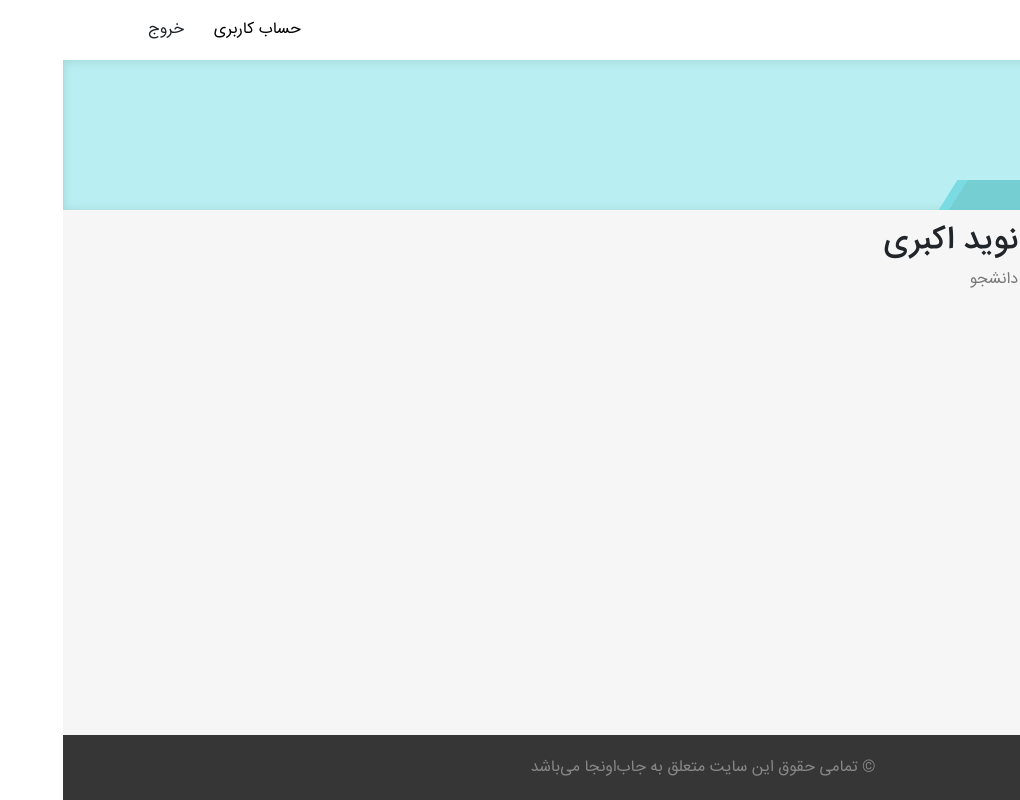
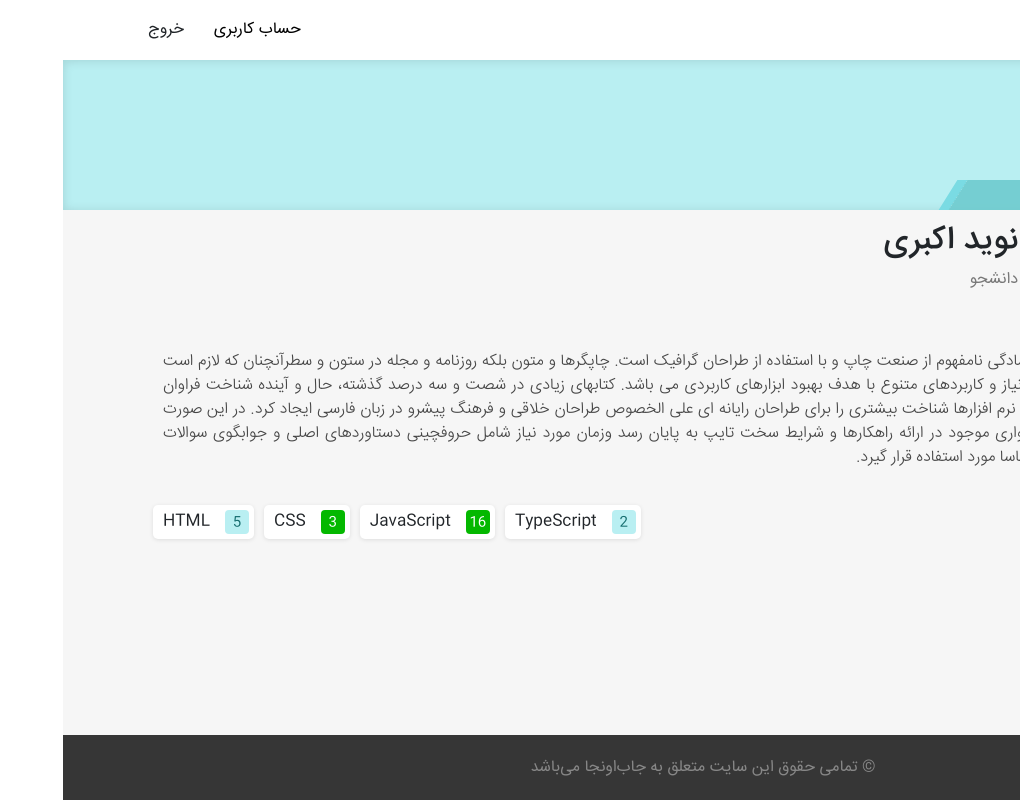
Before and after one commit to internet-engineering-course/IE-frontend, a React (Create React App) app: page /profile in a window 1280 px wide. Shown: the whole page, without its empty margins (260-1280 px from the left). Built offline with nearby package versions, Linux system fonts and the light colour scheme.

Commit message:
add skillbox component

```diff
--- a/src/views/profile/Profile.css
+++ b/src/views/profile/Profile.css
@@ -33,3 +33,13 @@
 .dark-bar {
 	background-color: rgb(106, 201, 205, 0.85);
 }
+
+.profile-paragraph {
+	color: #464646;
+	font-weight: 300;
+	margin: 30px 30px;
+}
+
+.make-ltr {
+	direction: ltr;
+}
--- a/src/views/profile/Profile.tsx
+++ b/src/views/profile/Profile.tsx
@@ -2,6 +2,7 @@ import React, { Component } from "react";
 import Header from "src/views/common/Header";
 import Footer from "src/views/common/Footer";
 import Bar from "src/views/common/bar/Bar";
+import SkillBox, {SkillBoxType} from "src/views/profile/SkillBox";
 import ProfilePhoto from "src/resources/img/profile.jpg";
 import "./Profile.css";
 
@@ -39,6 +40,33 @@ export default class Profile extends Component<Props, State> {
 								<p style={{ color: "#787878" }}>دانشجو</p>
 							</div>
 						</div>
+						<div className="row">
+							<span className="profile-paragraph">
+								لورم ایپسوم متن ساختگی با تولید سادگی نامفهوم از
+								صنعت چاپ و با استفاده از طراحان گرافیک است.
+								چاپگرها و متون بلکه روزنامه و مجله در ستون و
+								سطرآنچنان که لازم است و برای شرایط فعلی تکنولوژی
+								مورد نیاز و کاربردهای متنوع با هدف بهبود
+								ابزارهای کاربردی می باشد. کتابهای زیادی در شصت و
+								سه درصد گذشته، حال و آینده شناخت فراوان جامعه و
+								متخصصان را می طلبد تا با نرم افزارها شناخت
+								بیشتری را برای طراحان رایانه ای علی الخصوص
+								طراحان خلاقی و فرهنگ پیشرو در زبان فارسی ایجاد
+								کرد. در این صورت می توان امید داشت که تمام و
+								دشواری موجود در ارائه راهکارها و شرایط سخت تایپ
+								به پایان رسد وزمان مورد نیاز شامل حروفچینی
+								دستاوردهای اصلی و جوابگوی سوالات پیوسته اهل
+								دنیای موجود طراحی اساسا مورد استفاده قرار گیرد.
+							</span>
+						</div>
+						<div className="make-ltr">
+							<div className="row justify-content-start no-gutters">
+								<SkillBox skillName={'HTML'} skillPoints={5} type={SkillBoxType.Endorsable} />
+								<SkillBox skillName={'CSS'} skillPoints={3} type={SkillBoxType.Endorsed} />
+								<SkillBox skillName={'JavaScript'} skillPoints={16} type={SkillBoxType.Endorsed} />
+								<SkillBox skillName={'TypeScript'} skillPoints={2} type={SkillBoxType.Removable}/>
+							</div>
+						</div>
 					</section>
 				</main>
 				<Footer />
--- /dev/null
+++ b/src/views/profile/SkillBox.css
@@ -0,0 +1,58 @@
+.skill-box {
+	background-color: white;
+	border-radius: 5px;
+	box-shadow: 0 1px 4px rgba(0, 0, 0, 0.1);
+	margin: 5px 5px;
+	-webkit-border-radius: 5px;
+	-moz-border-radius: 5px;
+	-ms-border-radius: 5px;
+	-o-border-radius: 5px;
+}
+
+.point-box {
+	border-radius: 4px;
+	display: block;
+	margin: 5px;
+	text-align: center;
+	width: 24px;
+	height: 24px;
+	line-height: 26px;
+}
+
+.green-hover:hover {
+	font-size: 0px;
+	background-color: #04B800;
+	color: white;
+}
+
+.green-hover:hover:after {
+	font-size: 14px;
+	content: "+";
+}
+
+.red-hover:hover {
+	font-size: 0px;
+	background-color: #EF011C;
+	color: white;
+}
+
+.red-hover:hover:after {
+	font-size: 14px;
+	content: "-";
+}
+
+.point-green {
+	background-color: #04B800;
+	font-size: 14px;
+	color: white;
+}
+
+.point-blue {
+	background-color: #B9EFF2;
+	color: #156D6F;
+	font-size: 14px;
+}
+
+.skill-text {
+	margin: 10px;
+}
--- /dev/null
+++ b/src/views/profile/SkillBox.tsx
@@ -0,0 +1,56 @@
+import React, { Component } from "react";
+import "./SkillBox.css";
+export default class SkillBox extends Component<Props, State> {
+	render() {
+		var skillPointsClassName;
+		switch (this.props.type) {
+			case SkillBoxType.Endorsable:
+				skillPointsClassName = "point-blue green-hover point-box";
+				break;
+
+			case SkillBoxType.Removable:
+				skillPointsClassName = "point-blue red-hover point-box";
+				break;
+
+			case SkillBoxType.Endorsed:
+				skillPointsClassName = "point-green point-box";
+				break;
+
+			default:
+				break;
+		}
+
+		return (
+			<div className="col-auto">
+				<div className="skill-box">
+					<div className="row no-gutters align-items-center">
+						<div className="col-auto">
+							<span className="skill-text">
+								{this.props.skillName}
+							</span>
+						</div>
+						<div className="col-auto ">
+							<span className={skillPointsClassName}>
+								{this.props.skillPoints}
+							</span>
+						</div>
+					</div>
+				</div>
+			</div>
+		);
+	}
+}
+
+export enum SkillBoxType {
+	Removable,
+	Endorsable,
+	Endorsed
+}
+
+interface Props {
+	skillName: string;
+	skillPoints: number;
+	type: SkillBoxType;
+}
+
+interface State {}
```
